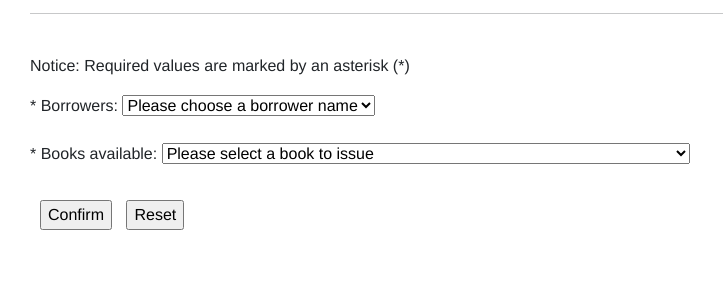
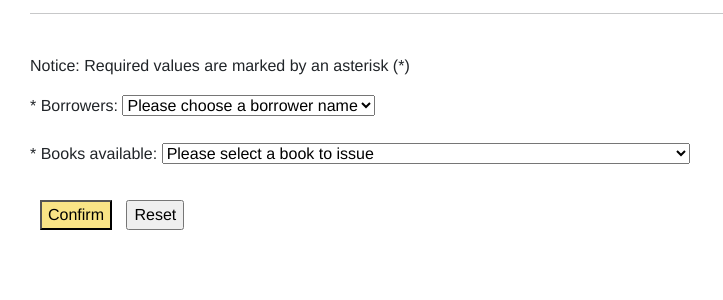
Before and after one commit to CarolSonghb/636libraryweb, a Flask app: page /staff/issuebook in a window 1280 px wide. Shown: the part 343-643 px from the top of the page, without its empty margins (0-723 px from the left). Run offline with Flask 2, Linux system fonts and the light colour scheme; data comes from the database, SQL or seed files in the repository.

Commit message:
add class to submit buttons
add class to submit buttons

```diff
--- a/librarywebapp/templates/issuebook.html
+++ b/librarywebapp/templates/issuebook.html
@@ -59,7 +59,7 @@
   <p>
     <!-- when the form is submitted, the system will get the current date -->
     <input type="hidden" id="loandate" name="loandate" value="{{loandate}}">
-    <input type="submit" value="Confirm" style="margin: 10px;"/>
+    <input class="submit" type="submit" value="Confirm"/>
     <input type="reset" value="Reset" />
  </p>
   </form>
@@ -67,6 +67,7 @@
   <style>
     .submit {
       background-color: #f9e486;
+      margin: 10px;
     }
 </style>
 
--- a/librarywebapp/templates/returnbook.html
+++ b/librarywebapp/templates/returnbook.html
@@ -40,7 +40,7 @@
 
   <p>
     <!-- when the form is submitted, the system will get the current date -->
-    <input type="submit" value="Return this one" style="margin: 10px;"/>
+    <input class="submit" type="submit" value="Return this one"/>
     <input type="reset" value="Reset" />
  </p>
   </form>
@@ -48,6 +48,7 @@
   <style>
     .submit {
       background-color: #f9e486;
+      margin: 10px;
     }
 </style>
 
```
